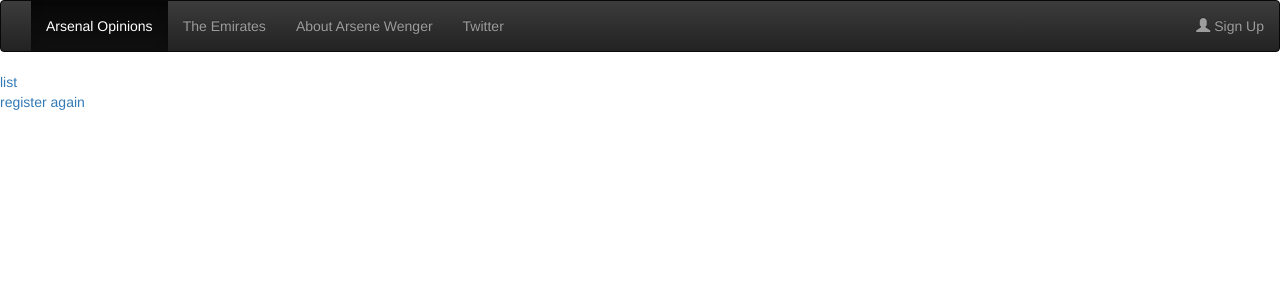
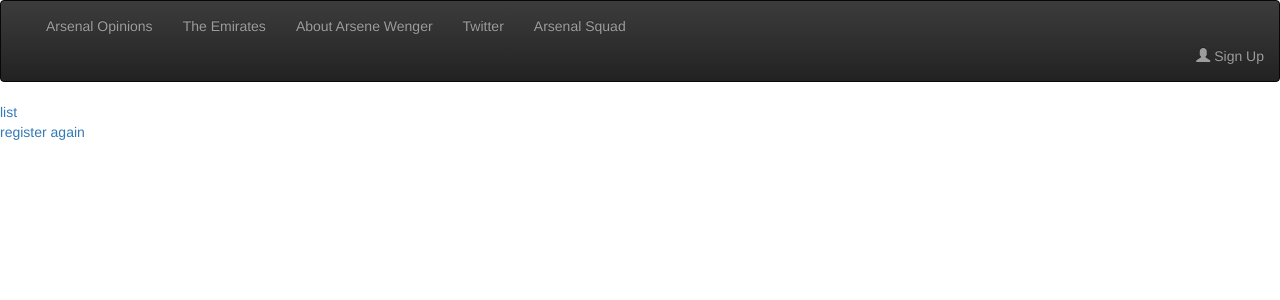
Before and after one commit to odelusi2/submission, a Flask app: page /home in a window 1280 px wide. Shown: the top 300 px of the page. Run offline with Flask 2, Linux system fonts and the light colour scheme; some libraries are stand-ins or nearby versions.

Commit message:
final changes before submission

```diff
--- a/templates/home.html
+++ b/templates/home.html
@@ -26,11 +26,11 @@
                 <!-- navigation -->
 
     <ul class="nav navbar-nav">
-      <li class="active"><a href="/opinions">Arsenal Opinions</a></li>
+      <li><a href="/">Arsenal Opinions</a></li>
       <li><a href="/Emirates">The Emirates</a></li>
       <li><a href="/wenger">About Arsene Wenger</a></li>
      <li><a href="/twitter">Twitter</a></li>
-
+     <li><a href="/squad">Arsenal Squad<a></li>
       </ul>
        <ul class="nav navbar-nav navbar-right">
       <li><a href="/enternew"><span class="glyphicon glyphicon-user"></span> Sign Up</a></li>
```
Also changed, not shown: databsae.db.
